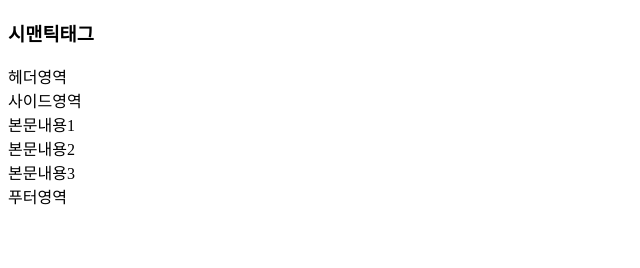
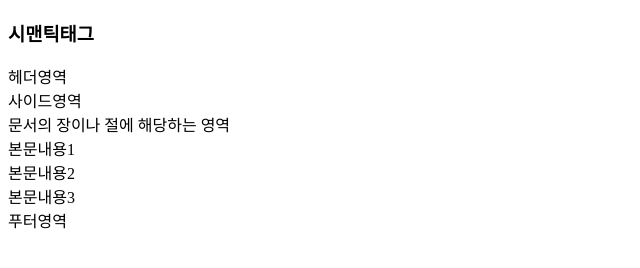
Before and after one commit to JYP0t0/html, a plain HTML site: page ch2/7.시맨틱태그.html in a window 1280 px wide. Shown: the whole page, without its empty margins (0-640 px from the left). Drawn offline with Linux system fonts and the light colour scheme.

Commit message:
2024/07/23/html

```diff
--- a/ch2/7.시맨틱태그.html
+++ b/ch2/7.시맨틱태그.html
@@ -7,6 +7,9 @@
         날짜: 2024/07/22
         이름: 박준영
         내용: HTML 시맨틱 실습
+
+        <div> 태그는 id나 class 속성을 사용해 문서 구조를 만들거나(영역 구별)
+        스타일을 적용할 때 사용
     -->
 </head>
 <body>
@@ -16,7 +19,7 @@
         <header>헤더영역</header>
         <main>
             <aside>사이드영역</aside>
-            <section>
+            <section>문서의 장이나 절에 해당하는 영역
                 <article>본문내용1</article>
                 <article>본문내용2</article>
                 <article>본문내용3</article>
```
Also changed, not shown: ch2/6.공간분할태그.html (+3 -0 lines).
